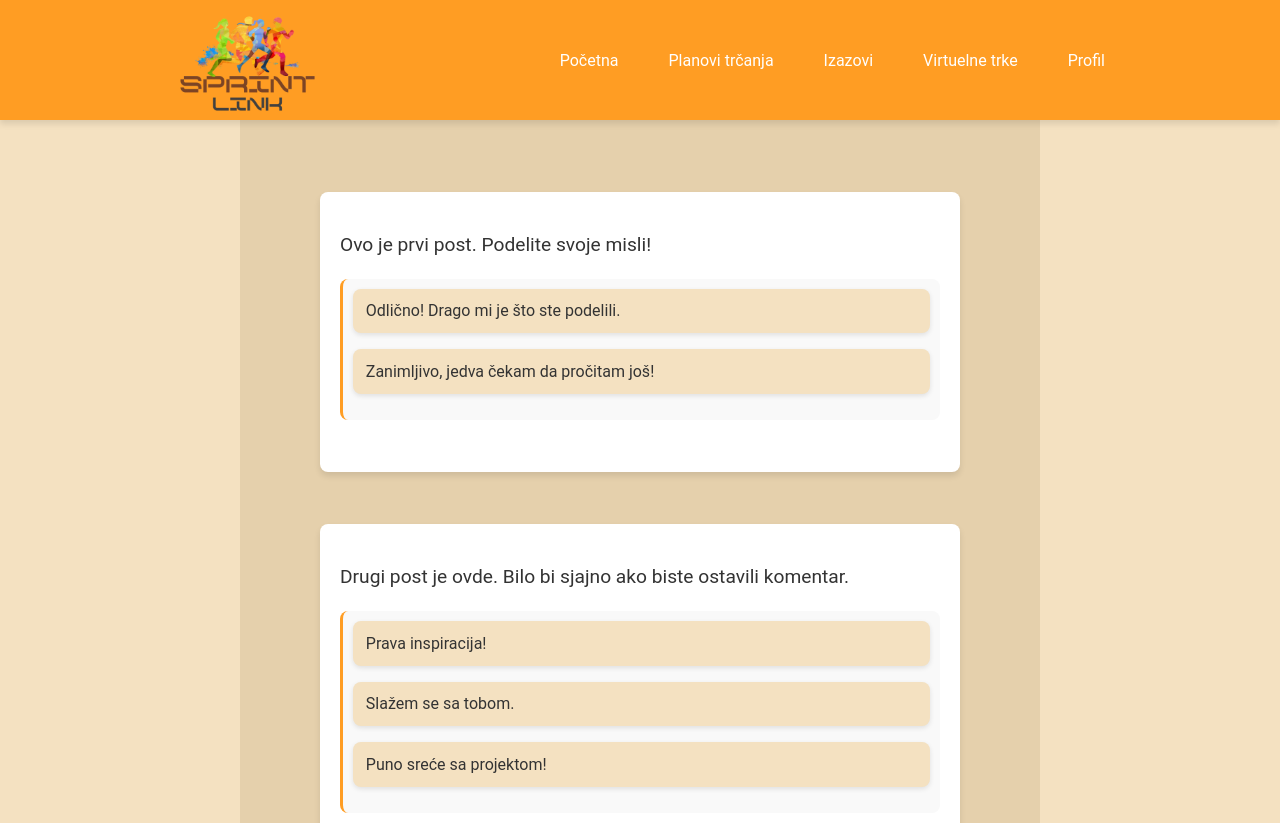
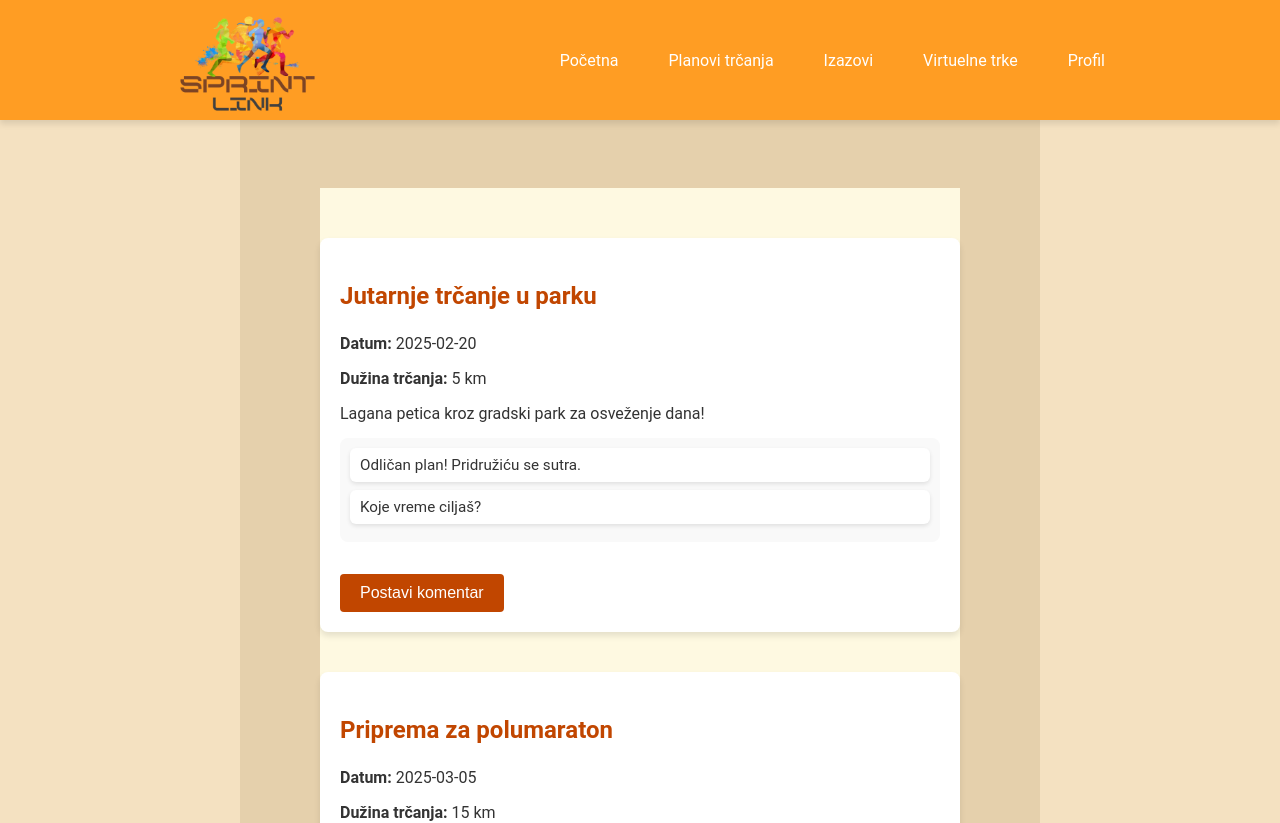
Before and after one commit to elab-development/internet-tehnologije-2024-projekat-partnerizatrcanje_20210349_20210081, a React (Create React App) app: page /home in a window 1280 px wide. Shown: the top 823 px of the page. Built offline with nearby package versions, Linux system fonts and the light colour scheme.

Commit message:
Doteran Feed i dodata mogucnost za postavljanje komentara. Takodje je dodata i "Zaboravio si lozinku?" komponenta na Login.js

```diff
--- a/src/components/CommentSection.js
+++ b/src/components/CommentSection.js
@@ -1,14 +1,18 @@
-import React from 'react';
+import React from "react";
 import "../styles/CommentSection.css";
 
 const CommentSection = ({ comments }) => {
   return (
     <div className="comment-section">
-      {comments.map(comment => (
-        <div key={comment.id} className="comment">
-          {comment.content}
-        </div>
-      ))}
+      {comments.length > 0 ? (
+        comments.map((comment) => (
+          <div key={comment.id} className="comment">
+            {comment.content}
+          </div>
+        ))
+      ) : (
+        <p className="no-comments">Nema komentara još uvek.</p>
+      )}
     </div>
   );
 };
--- a/src/components/Feed.js
+++ b/src/components/Feed.js
@@ -1,33 +1,71 @@
-import React, { useState } from 'react';
-import Post from './Post';  // Uvozimo Post komponentu
+import React, { useState } from "react";
+import Post from "./Post"; // Uvozimo Post komponentu
+import "../styles/Feed.css";
 
 const Feed = () => {
-  const mockPosts = [
+  const initialPlans = [
     {
       id: 1,
-      content: "Ovo je prvi post. Podelite svoje misli!",
+      name: "Jutarnje trčanje u parku",
+      date: "2025-02-20",
+      distance: 5,
+      description: "Lagana petica kroz gradski park za osveženje dana!",
       comments: [
-        { id: 1, content: "Odlično! Drago mi je što ste podelili." },
-        { id: 2, content: "Zanimljivo, jedva čekam da pročitam još!" },
+        { id: 1, content: "Odličan plan! Pridružiću se sutra." },
+        { id: 2, content: "Koje vreme ciljaš?" },
       ]
     },
     {
       id: 2,
-      content: "Drugi post je ovde. Bilo bi sjajno ako biste ostavili komentar.",
+      name: "Priprema za polumaraton",
+      date: "2025-03-05",
+      distance: 15,
+      description: "Dugoprugaški trening sa tempom 5:30 min/km.",
       comments: [
-        { id: 3, content: "Prava inspiracija!" },
-        { id: 4, content: "Slažem se sa tobom." },
-        { id: 5, content: "Puno sreće sa projektom!" },
+        { id: 3, content: "Sjajan plan, treba mi ovako nešto!" },
       ]
+    },
+    {
+      id: 3,
+      name: "Brzi intervali",
+      date: "2025-02-25",
+      distance: 8,
+      description: "Intervalni trening: 6x800m sa pauzama od 90 sekundi.",
+      comments: []
     }
   ];
 
-  const [posts] = useState(mockPosts);
+  const [plans, setPlans] = useState(initialPlans);
+
+  // Funkcija za dodavanje komentara u određeni plan
+  const addComment = (postId, commentContent) => {
+    const newPlans = plans.map((plan) => {
+      if (plan.id === postId) {
+        const newComment = {
+          id: plan.comments.length + 1, // Novi ID za komentar
+          content: commentContent
+        };
+        return { ...plan, comments: [...plan.comments, newComment] };
+      }
+      return plan;
+    });
+
+    setPlans(newPlans); // Ažuriramo stanje plans
+  };
 
   return (
     <div className="feed">
-      {posts.map(post => (
-        <Post key={post.id} content={post.content} comments={post.comments} />
+      {plans.map((plan) => (
+        <Post
+          key={plan.id}
+          id={plan.id}
+          name={plan.name}
+          date={plan.date}
+          distance={plan.distance}
+          description={plan.description}
+          comments={plan.comments}
+          addComment={addComment} // Prosleđujemo funkciju za dodavanje komentara
+        />
       ))}
     </div>
   );
--- a/src/components/Post.js
+++ b/src/components/Post.js
@@ -1,12 +1,51 @@
-import React from 'react';
-import "../styles/Post.css"
-import CommentSection from './CommentSection'; // Uvozimo CommentSection
+import React, { useState } from "react";
+import "../styles/Post.css";
+import CommentSection from "./CommentSection"; // Uvozimo sekciju za komentare
 
-const Post = ({ content, comments }) => {
+const Post = ({ id, name, date, distance, description, comments, addComment }) => {
+  const [newComment, setNewComment] = useState(""); // Držimo unos novog komentara
+  const [showCommentForm, setShowCommentForm] = useState(false); // Da li prikazujemo formu za komentar
+
+  // Funkcija za unos komentara
+  const handleCommentChange = (e) => {
+    setNewComment(e.target.value);
+  };
+
+  // Funkcija za slanje komentara
+  const handleCommentSubmit = (e) => {
+    e.preventDefault();
+    if (newComment.trim() !== "") {
+      addComment(id, newComment); // Pozivamo funkciju za dodavanje komentara
+      setNewComment(""); // Resetujemo unos
+      setShowCommentForm(false); // Sakrivamo formu nakon slanja
+    }
+  };
+
   return (
     <div className="post">
-      <p>{content}</p>
-      <CommentSection comments={comments} /> {/* Prosleđujemo komentare u CommentSection */}
+      <h3>{name}</h3>
+      <p><strong>Datum:</strong> {date}</p>
+      <p><strong>Dužina trčanja:</strong> {distance} km</p>
+      <p>{description}</p>
+
+      <CommentSection comments={comments} /> {/* Prikaz komentara */}
+
+      {/* Klik na post prikazuje formu za komentar */}
+      <button onClick={() => setShowCommentForm(!showCommentForm)}>
+        {showCommentForm ? "Otkrij komentar" : "Postavi komentar"}
+      </button>
+
+      {showCommentForm && (
+        <form onSubmit={handleCommentSubmit}>
+          <textarea
+            value={newComment}
+            onChange={handleCommentChange}
+            placeholder="Napišite komentar..."
+            required
+          ></textarea>
+          <button type="submit">Pošaljite komentar</button>
+        </form>
+      )}
     </div>
   );
 };
--- a/src/pages/Login.js
+++ b/src/pages/Login.js
@@ -4,13 +4,21 @@ import { useNavigate } from "react-router-dom";
 const Login = () => {
   const [email, setEmail] = useState("");
   const [password, setPassword] = useState("");
+  const [showModal, setShowModal] = useState(false);
+  const [resetEmail, setResetEmail] = useState("");
   const navigate = useNavigate();
 
   const handleLogin = (e) => {
     e.preventDefault();
-    // Ovde ide logika za autentifikaciju
     console.log("Ulogovan:", email);
-    navigate("/home"); // Preusmeravanje nakon logina
+    navigate("/home");
+  };
+
+  const handlePasswordReset = (e) => {
+    e.preventDefault();
+    console.log("Zahtev za reset lozinke poslat za:", resetEmail);
+    alert("Ako postoji nalog sa ovom email adresom, poslat je link za resetovanje lozinke.");
+    setShowModal(false);
   };
 
   return (
@@ -33,7 +41,31 @@ const Login = () => {
         />
         <button type="submit">Prijavi se</button>
       </form>
-      <p>Nemate nalog? <span onClick={() => navigate("/register")}>Registrujte se</span></p>
+      <p>
+        Nemate nalog? <span onClick={() => navigate("/register")}>Registrujte se</span>
+      </p>
+      <p>
+        <span onClick={() => setShowModal(true)}>Zaboravili ste lozinku?</span>
+      </p>
+
+      {showModal && (
+        <div className="modal-overlay">
+          <div className="modal-content">
+            <h3>Resetuj lozinku</h3>
+            <form onSubmit={handlePasswordReset}>
+              <input
+                type="email"
+                placeholder="Unesite email"
+                value={resetEmail}
+                onChange={(e) => setResetEmail(e.target.value)}
+                required
+              />
+              <button type="submit">Pošalji zahtev</button>
+            </form>
+            <button className="close-modal" onClick={() => setShowModal(false)}>Zatvori</button>
+          </div>
+        </div>
+      )}
     </div>
   );
 };
--- a/src/styles/CommentSection.css
+++ b/src/styles/CommentSection.css
@@ -1,24 +1,23 @@
-/* CommentSection.css */
 .comment-section {
-    margin-top: 1rem;
-    padding-left: 1rem;
-    border-left: 3px solid #FF9D23; /* Narandžasta linija sa leve strane */
-  }
+  background-color: #E5D0AC; /* Bež pozadina za sekciju komentara */
+  border-radius: 8px;
+  padding: 10px;
+  margin-top: 15px;
+  max-height: 300px;
+  overflow-y: auto;
+}
 
-  .comment {
-    background-color: #F4E1C1;
-    padding: 0.8rem;
-    border-radius: 8px;
-    margin-bottom: 1rem;
-    box-shadow: 0 2px 5px rgba(0, 0, 0, 0.1);
-  }
+.comment {
+  background-color: #ffffff; /* Bela pozadina za komentare */
+  padding: 8px 10px;
+  margin-bottom: 8px;
+  border-radius: 6px;
+  box-shadow: 0px 2px 4px rgba(0, 0, 0, 0.1);
+  font-size: 0.95rem;
+  color: #333333; /* Tamno siva boja za tekst */
+}
 
-  .comment:hover {
-    background-color: #FF9D23;
-    color: white;
-  }
-
-  .comment p {
-    font-size: 1rem;
-    color: #333;
-  }
+.comment:hover {
+  background-color: #FF9D23; /* Svetla narandžasta pri hover-u */
+  color: white; /* Menja boju teksta na beli */
+}
--- /dev/null
+++ b/src/styles/Feed.css
@@ -0,0 +1,20 @@
+.feed {
+    display: flex;
+    flex-direction: column;
+    gap: 20px;
+    width: 100%;
+    max-width: 1000px;
+    margin: 20px auto;
+    padding-top: 50px;
+    background-color: #FEF9E1; /* Vrlo svetla žuta pozadina */
+  }
+
+  .feed h2 {
+    font-size: 2rem;
+    text-align: center;
+    color: #C14600; /* Narandžasta boja za naslov feed-a */
+  }
+
+  .feed .post {
+    margin-bottom: 20px;
+  }
--- a/src/styles/Home.css
+++ b/src/styles/Home.css
@@ -9,7 +9,7 @@
   min-height: 100vh; /* Osiguraj da se sadržaj proteže na celu visinu ekrana */
   background-color: #E5D0AC; /* Svetla pozadina */
   padding-bottom: 2rem; /* Razmak na dnu */
-  margin-top: 100px;
+  margin-top: 600px;
 }
 
 .feed {
--- a/src/styles/Post.css
+++ b/src/styles/Post.css
@@ -1,19 +1,58 @@
-/* Post.css */
 .post {
-    background-color: #FFF;
-    border-radius: 10px;
-    padding: 1rem;
-    box-shadow: 0 4px 8px rgba(0, 0, 0, 0.1);
-    margin-bottom: 1.5rem;
-    transition: transform 0.3s ease;
-  }
+  background-color: #ffffff; /* Bela pozadina za postove */
+  padding: 20px;
+  border-radius: 8px;
+  box-shadow: 0px 4px 6px rgba(0, 0, 0, 0.1); /* Senka oko postova */
+  margin-bottom: 20px; /* Razmak između postova */
+}
 
-  .post:hover {
-    transform: translateY(-4px); /* Efekat podizanja pri hoveru */
-  }
+.post h3 {
+  font-size: 1.5rem;
+  color: #C14600; /* Akcentovana narandžasta za naslove postova */
+}
 
-  .post p {
-    font-size: 1.2rem;
-    color: #333;
-    line-height: 1.5;
-  }
+.post p {
+  color: #333333; /* Tamno siva boja za tekst */
+  font-size: 1rem;
+  margin-bottom: 15px;
+}
+
+button {
+  background-color: #C14600; /* Narandžasta boja dugmadi */
+  color: white;
+  padding: 10px 20px;
+  border: none;
+  border-radius: 4px;
+  cursor: pointer;
+  transition: background-color 0.3s ease;
+  font-size: 1rem;
+}
+
+button:hover {
+  background-color: #FF9D23; /* Svetlija narandžasta pri hover-u */
+}
+
+form textarea {
+  width: 100%;
+  padding: 10px;
+  margin-top: 10px;
+  border-radius: 8px;
+  border: 1px solid #ccc;
+  background-color: #f9f9f9; /* Svetla pozadina za tekst */
+  font-size: 1rem;
+  color: #333333;
+}
+
+form button {
+  background-color: #C14600;
+  color: white;
+  padding: 10px 20px;
+  border: none;
+  border-radius: 4px;
+  cursor: pointer;
+  font-size: 1rem;
+}
+
+form button:hover {
+  background-color: #FF9D23; /* Tamnija narandžasta pri hover-u */
+}
--- a/src/styles/styles-main.css
+++ b/src/styles/styles-main.css
@@ -131,3 +131,44 @@ h1, .feed, .post, .comment-section, .running-plan-card {
     font-size: 1.5rem;
   }
 }
+
+.modal-overlay {
+  position: fixed;
+  top: 0;
+  left: 0;
+  width: 100%;
+  height: 100%;
+  background: rgba(0, 0, 0, 0.5);
+  display: flex;
+  justify-content: center;
+  align-items: center;
+  z-index: 1000;
+}
+
+/* Sadržaj modala */
+.modal-content {
+  background: white;
+  padding: 2rem;
+  border-radius: 10px;
+  box-shadow: 0 10px 25px rgba(0, 0, 0, 0.2);
+  text-align: center;
+  max-width: 400px;
+  width: 100%;
+  position: relative;
+}
+
+/* Dugme za zatvaranje */
+.close-modal {
+  margin-top: 1rem;
+  background: #FF4C4C;
+  color: white;
+  border: none;
+  padding: 0.8rem 1.2rem;
+  border-radius: 8px;
+  cursor: pointer;
+  transition: background 0.3s;
+}
+
+.close-modal:hover {
+  background: #E63939;
+}
```
